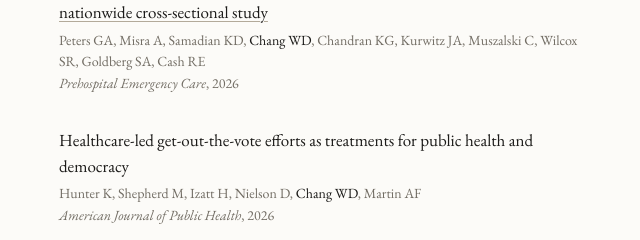
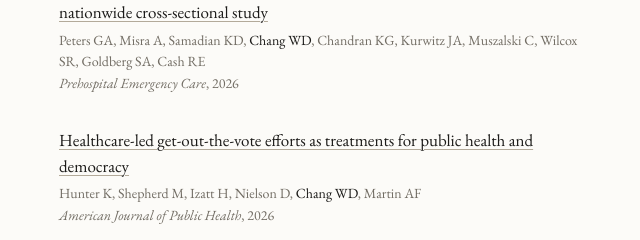
Before and after one commit to wdchang/wylie-chang.com, a plain HTML site: page research.html in a window 1280 px wide. Shown: the part 1144-1384 px from the top of the page, 405-1045 px from the left. Drawn offline with nearby package versions, Linux system fonts and the light colour scheme.

Commit message:
Link the AJPH article to its PubMed record

```diff
--- a/research.html
+++ b/research.html
@@ -50,7 +50,7 @@
       </div>
 
       <div class="entry">
-        <span class="title">Healthcare-led get-out-the-vote efforts as treatments for public health and democracy</span>
+        <a class="title title-link" href="https://pubmed.ncbi.nlm.nih.gov/42561178/">Healthcare-led get-out-the-vote efforts as treatments for public health and democracy</a>
         <span class="authors">Hunter K, Shepherd M, Izatt H, Nielson D, <span class="self">Chang WD</span>, Martin AF</span>
         <span class="source"><cite>American Journal of Public Health</cite>, 2026</span>
       </div>
```
